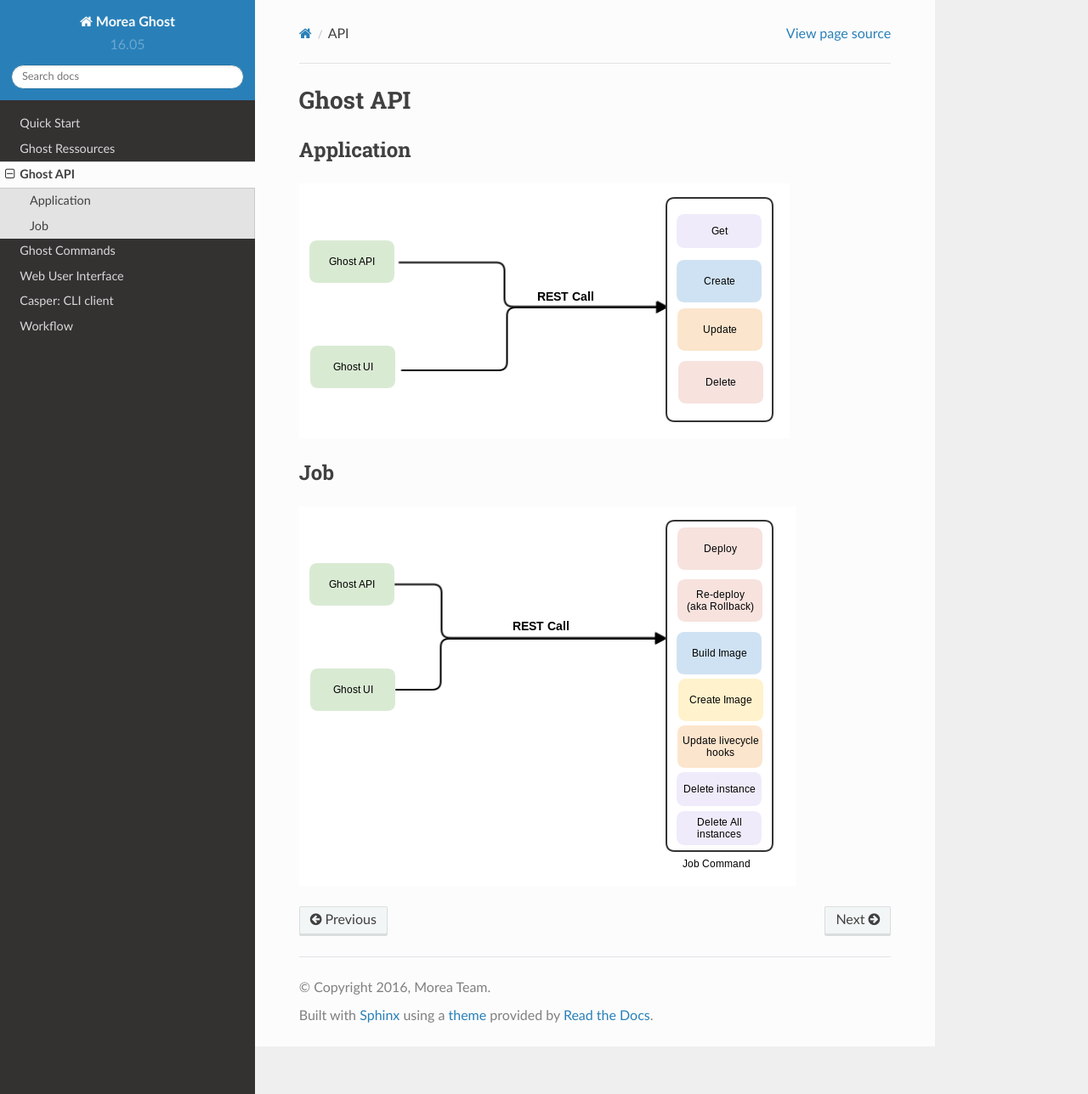
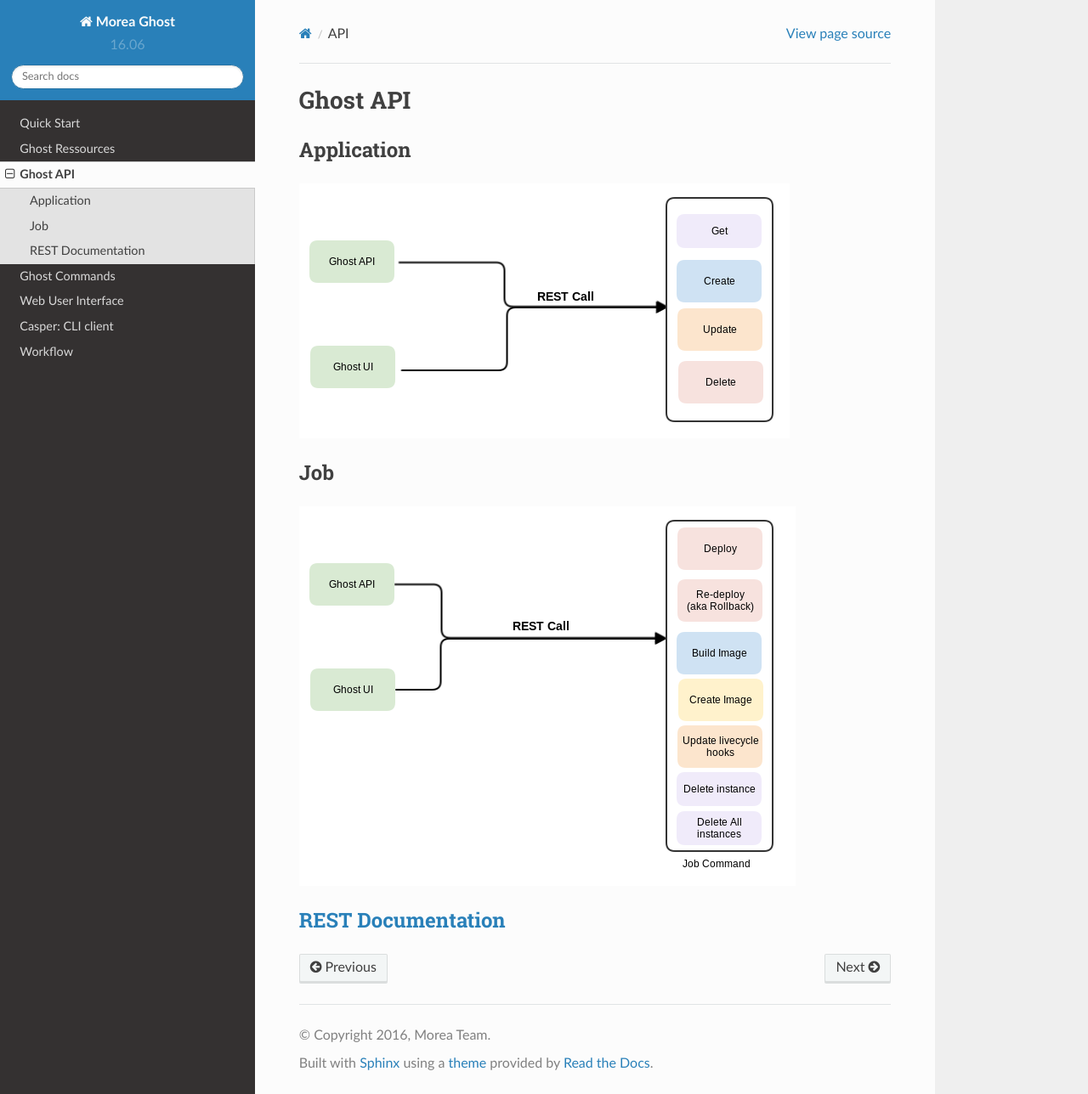
Before and after one commit to claranet/cloud-deploy-docs, a Sphinx documentation site: the page built from source/rst/api.rst, in a window 1280 px wide and 1288 px high. Shown: the whole window at 85% size. Built offline with Sphinx 7.4.7 and the Read the Docs theme 2.0.0, drawn with Linux system fonts in a browser that asks for light colours.

Commit message:
16.06 plus EVE API REST link

```diff
--- a/source/conf.py
+++ b/source/conf.py
@@ -59,9 +59,9 @@
 # built documents.
 #
 # The short X.Y version.
-version = '16.05'
+version = '16.06'
 # The full version, including alpha/beta/rc tags.
-release = '16.05'
+release = '16.06'
 
 # The language for content autogenerated by Sphinx. Refer to documentation
 # for a list of supported languages.
--- a/source/rst/api.rst
+++ b/source/rst/api.rst
@@ -18,3 +18,6 @@
 ---
 
 .. figure:: /images/job_workflow.png
+
+`REST Documentation </docs/api>`_
+----------------------------
```
